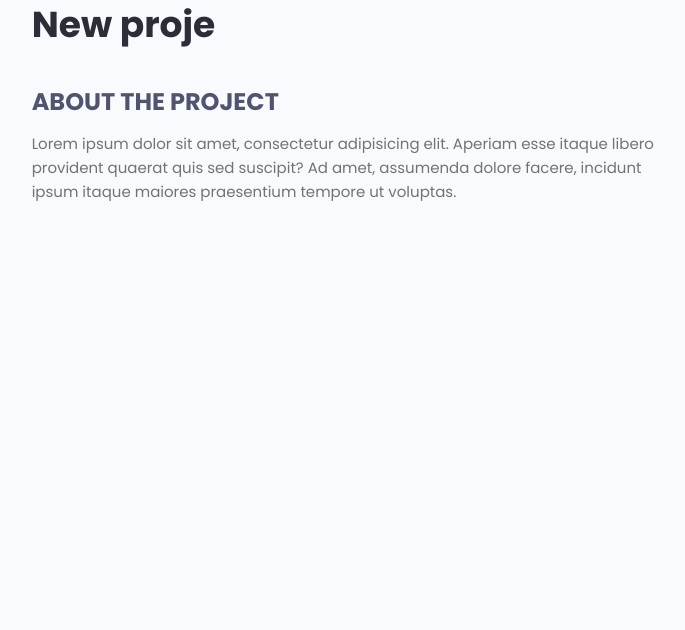
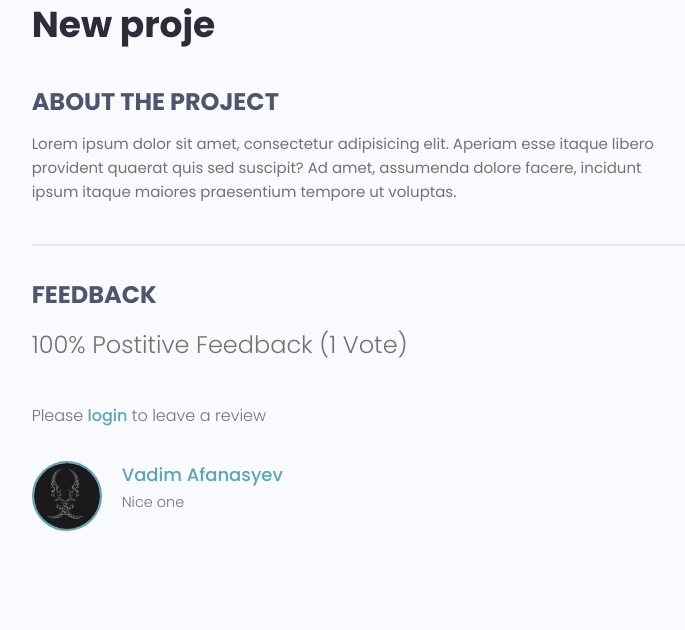
Before and after one commit to dimkael/DevSearchWebsite, a Django app: page /projects/project/efad5e6c-58b4-4bbe-8e62-c5f797295343/ in a window 1280 px wide. Shown: the part 579-1209 px from the top of the page, without its empty margins (465-1150 px from the left). Before the commit the page ends 780 px from the top, so only its background shows below. Run offline with Django 3.2, Linux system fonts and the light colour scheme; data comes from the database, SQL or seed files in the repository; both versions use the stored data as it was after the commit; some libraries are stand-ins or nearby versions.

Commit message:
added project reviews

```diff
--- a/projects/forms.py
+++ b/projects/forms.py
@@ -1,5 +1,5 @@
 from django.forms import ModelForm
-from .models import Project
+from .models import Project, Review
 from django import forms
 
 
@@ -13,11 +13,22 @@ class ProjectForm(ModelForm):
             'tags': forms.CheckboxSelectMultiple()
         }
 
-    def __init__(self, *args, **kwargs):
-        super(ProjectForm, self).__init__(*args, **kwargs)
+    # def __init__(self, *args, **kwargs):
+    #     super(ProjectForm, self).__init__(*args, **kwargs)
+    #
+    #     for name, field in self.fields.items():
+    #         field.widget.attrs.update({
+    #             'class': 'input input--text',
+    #             'placeholder': 'Add text'
+    #         })
 
-        for name, field in self.fields.items():
-            field.widget.attrs.update({
-                'class': 'input input--text',
-                'placeholder': 'Add text'
-            })
+
+class ReviewForm(ModelForm):
+    class Meta:
+        model = Review
+        fields = ['value', 'body']
+
+    labels = {
+        'value': 'Place your vote',
+        'body': 'Add a comment with your vote'
+    }
--- a/projects/models.py
+++ b/projects/models.py
@@ -16,11 +16,29 @@ class Project(models.Model):
     vote_ratio = models.IntegerField(default=0, null=True, blank=True)
     created = models.DateTimeField(auto_now_add=True)
 
+    def update_vote_count(self):
+        reviews = self.review_set.all()
+        total_votes = reviews.count()
+        up_votes = reviews.filter(value='up').count()
+
+        ratio = (up_votes / total_votes) * 100
+
+        self.vote_total = total_votes
+        self.vote_ratio = ratio
+        self.save()
+
+        return total_votes
+
+    @property
+    def reviewers_id(self):
+        queryset = self.review_set.all().values_list('owner__id', flat=True)
+        return queryset
+
     def __str__(self):
         return self.title
 
     class Meta:
-        ordering = ['-created']
+        ordering = ['-vote_ratio', '-vote_total', 'title']
 
 
 class Review(models.Model):
@@ -29,11 +47,15 @@ class Review(models.Model):
         ('down', 'Down Vote')
     )
 
+    owner = models.ForeignKey(Profile, on_delete=models.CASCADE, null=True)
     id = models.UUIDField(default=uuid.uuid4, unique=True, primary_key=True, editable=False)
     project = models.ForeignKey(Project, on_delete=models.CASCADE)
     body = models.TextField(null=True, blank=True)
     value = models.CharField(max_length=200, choices=VOTE_TYPE)
     created = models.DateTimeField(auto_now_add=True)
+
+    class Meta:
+        unique_together = ['owner', 'project']
 
     def __str__(self):
         return self.value
--- a/projects/templates/projects/singleproject.html
+++ b/projects/templates/projects/singleproject.html
@@ -36,6 +36,50 @@
                 <h2 class="singleProject__title">{{ project.title }}</h2>
                 <h3 class="singleProject__subtitle">About the Project</h3>
                 <div class="singleProject__info">{{ project.description }}</div>
+
+                <div class="comments">
+                    <h3 class="singleProject__subtitle">Feedback</h3>
+                    <h5 class="project--rating">
+                        {{ project.vote_ratio }}% Postitive Feedback
+                        ({{ project.vote_total }} Vote{{ project.vote_total|pluralize }})
+                    </h5>
+
+                    {% if request.user.profile.id in project.reviewers_id %}
+                        <p>You have already submitted review to this project</p>
+                    {% elif request.user.profile == project.owner %}
+                        <p>You cannot review your own work</p>
+                    {% elif request.user.is_authenticated %}
+                        <form class="form" action="{% url 'project' project.id %}" method="POST">
+                            {% csrf_token %}
+                            {% for field in review_form %}
+                                <div class="form__field">
+                                    <label for="formInput#textarea">{{ field.label }}</label>
+                                    {{ field }}
+                                </div>
+                            {% endfor %}
+                            <input class="btn btn--sub btn--lg" type="submit" value="Comments">
+                        </form>
+                    {% else %}
+                        <p>Please <a href="{% url 'login' %}?next={{ request.path }}">login</a> to leave a review</p>
+                    {% endif %}
+
+                    <div class="commentList">
+                        {% for review in project.review_set.all %}
+                        {% if review.body %}
+                        <div class="comment">
+                            <a href="{% url 'user_profile' review.owner.id %}">
+                                <img class="avatar avatar--md"
+                                     src="{{ review.owner.profile_image.url }}" alt="user">
+                            </a>
+                            <div class="comment__details">
+                                <a href="{% url 'user_profile' review.owner.id %}" class="comment__author">{{ review.owner.name }}</a>
+                                <p class="comment__info">{{ review.body|linebreaksbr }}</p>
+                            </div>
+                        </div>
+                        {% endif %}
+                        {% endfor %}
+                    </div>
+                </div>
             </div>
         </div>
     </div>
--- a/projects/views.py
+++ b/projects/views.py
@@ -1,7 +1,8 @@
 from django.shortcuts import render, redirect
 from django.contrib.auth.decorators import login_required
+from django.contrib import messages
 from .models import Project
-from .forms import ProjectForm
+from .forms import ProjectForm, ReviewForm
 from .utils import searchProjects, paginateProjects
 
 
@@ -12,7 +13,7 @@ def projects(request):
         search_query = request.GET.get('search_query')
 
     projects = searchProjects(search_query)
-    custom_range, projects = paginateProjects(request, projects, 1)
+    custom_range, projects = paginateProjects(request, projects, 9)
 
     context = {
         'projects': projects,
@@ -24,7 +25,21 @@ def projects(request):
 
 def project(request, pk):
     proj = Project.objects.get(id=pk)
-    context = {'project': proj}
+    review_form = ReviewForm()
+
+    if request.method == 'POST':
+        form = ReviewForm(request.POST)
+        review = form.save(commit=False)
+        review.project = proj
+        review.owner = request.user.profile
+        review.save()
+
+        proj.update_vote_count()
+
+        messages.success(request, 'Your review was successfully submitted')
+        return redirect('project', pk=proj.id)
+
+    context = {'project': proj, 'review_form': review_form}
     return render(request, 'projects/singleproject.html', context)
 
 
--- a/static/js/main.js
+++ b/static/js/main.js
@@ -13,3 +13,12 @@ if (searchFrom) {
         })
     }
 }
+
+let formFields = document.querySelectorAll('.form__field')
+if (formFields) {
+    for (let i = 0; i < formFields.length; i++) {
+        let input = formFields[i].children[1]
+        input.setAttribute('class', 'input input--text')
+        input.setAttribute('placeholder', 'Add text')
+    }
+}
--- a/static/styles/app.css
+++ b/static/styles/app.css
@@ -514,10 +514,16 @@ img {
 /*========== Projects ==========*/
 
 .image__border {
+  width: 43.1rem;
   height: 25rem;
 }
 
+.image__border img {
+  width: inherit;
+}
+
 .project__thumbnail {
+  max-height: 25rem;
   object-fit: cover;
   object-position: center center;
 }
--- a/users/templates/users/login.html
+++ b/users/templates/users/login.html
@@ -13,7 +13,7 @@
             <p>Hello Developer, Welcome Back!</p>
         </div>
 
-        <form action="{% url 'login' %}" method="POST" class="form auth__form">
+        <form action="" method="POST" class="form auth__form">
             {% csrf_token %}
             <div class="form__field">
                 <label for="formInput#text">Username: </label>
--- a/users/views.py
+++ b/users/views.py
@@ -14,7 +14,7 @@ def profiles(request):
         search_query = request.GET.get('search_query')
 
     profiles = searchProjects(search_query)
-    custom_range, profiles = paginateProfiles(request, profiles, 1)
+    custom_range, profiles = paginateProfiles(request, profiles, 9)
 
     context = {'profiles': profiles, 'search_query': search_query, 'custom_range': custom_range}
     return render(request, 'users/profiles.html', context)
@@ -25,7 +25,7 @@ def login_user(request):
         redirect('profiles')
 
     if request.POST:
-        username = request.POST['username']
+        username = request.POST['username'].lower()
         password = request.POST['password']
         user = None
 
@@ -38,7 +38,7 @@ def login_user(request):
             user = authenticate(request, username=username, password=password)
             if user:
                 login(request, user)
-                return redirect('profiles')
+                return redirect(request.GET['next'] if 'next' in request.GET else 'account')
             else:
                 messages.error(request, 'Username or password is incorrect')
 
```
Also changed, not shown: users/forms.py (+0 -27 lines), db.sqlite3, projects/migrations/0005_auto_20211128_1350.py (added), 1 other file.
